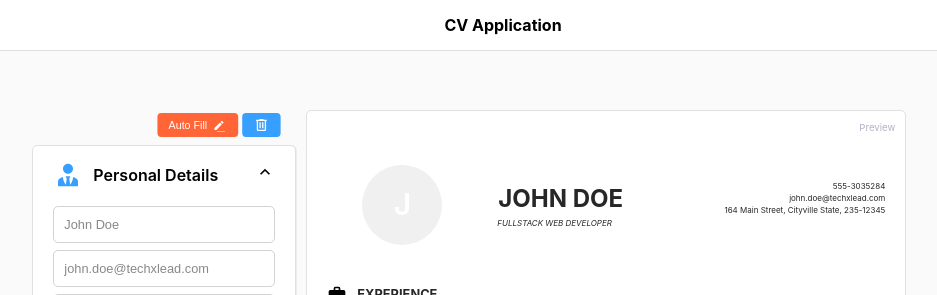
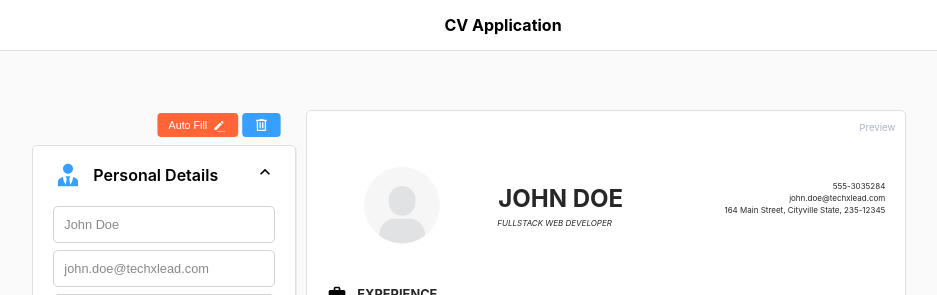
Before and after one commit to maurolps/cv-application, a React (Vite) app: page / in a window 1280 px wide. Both pictures are taken after a click on the button "Auto Fill". Shown: the top 295 px of the page, without its empty margins (137-1074 px from the left). Built offline with nearby package versions, Linux system fonts and the light colour scheme.

Commit message:
Added Profile image placeholder

```diff
--- a/src/components/Preview.jsx
+++ b/src/components/Preview.jsx
@@ -17,7 +17,7 @@ export function Preview(props) {
           <div className="personal-details grid">
             <div>
               <div className="prev-image">
-                <span className="prev-logo-text">{update["name"]}</span>
+                <img src="" onError={(e) => e.target.src = "./src/assets/img-placeholder.png"} />
               </div>
             </div>
             <div className="prev-profile">
--- a/src/styles/preview.css
+++ b/src/styles/preview.css
@@ -125,10 +125,15 @@
   font-size: 30px;
   font-weight: 600;
   color: white;
-  background-color: #f0f0f0;
+  /* background-color: #f0f0f0; */
   width: 80px;
   height: 80px;
   border-radius: 100%;
+}
+
+.prev-image img {
+  width: 80px;
+  height: 80px;
 }
 
 .prev-logo-text {
```
Also changed, not shown: src/assets/img-placeholder.png (added).
